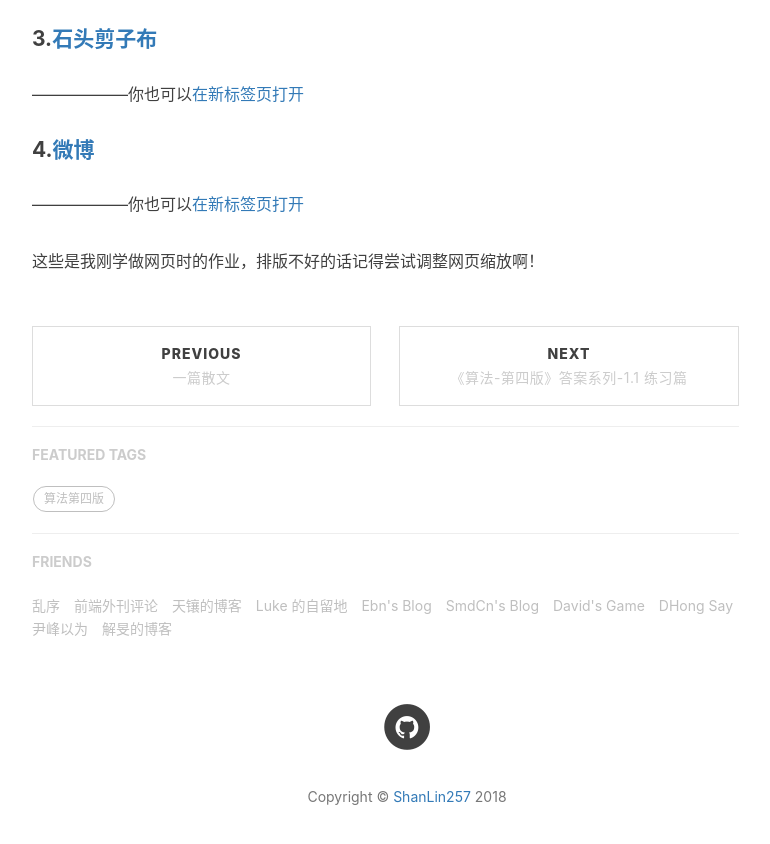
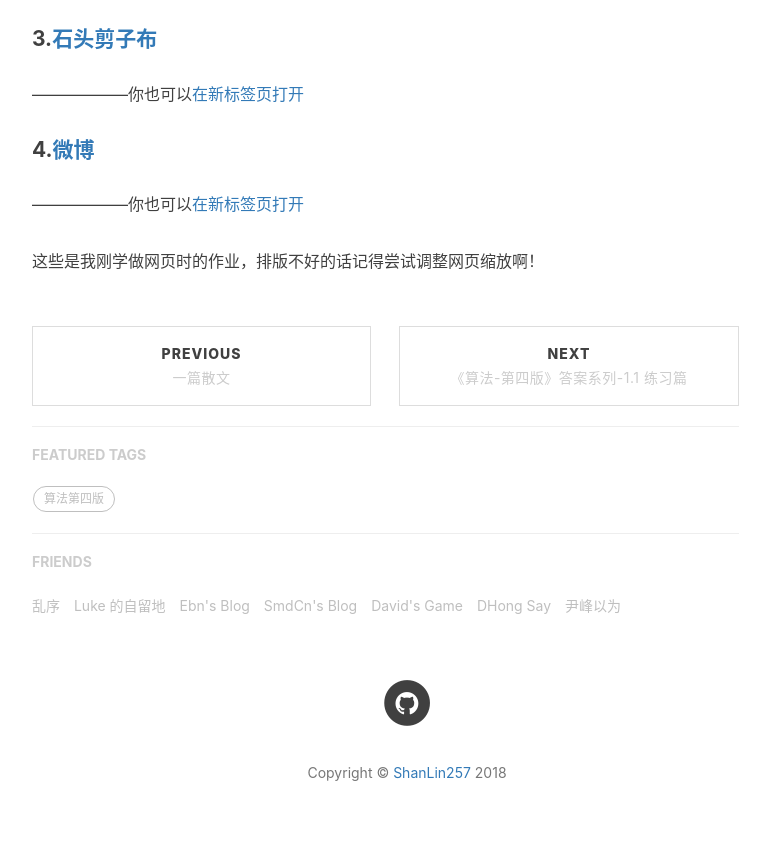
Before and after one commit to solidSpoon/solidSpoon.github.io.old, a Jekyll site: the page built from _posts/2018-6-9-54-homework.md, in a window 1280 px wide and 900 px high, scrolled down 822 px. Shown: the top 844 px of the window, without its empty margins (233-1003 px from the left). Built offline with Jekyll 4.4.1, drawn with Linux system fonts in a browser that asks for light colours; nearby versions of some CDN libraries; comment, search, counter and statistics services are not loaded.

Commit message:
小修改

```diff
--- a/_config.yml
+++ b/_config.yml
@@ -91,18 +91,8 @@ service-worker: true
 
 # Friends
 friends: [
-    {
-    #     title: "Su",
-    #     href: "http://su.gallery/"
-    # },{
-        title: "乱序",
+      { title: "乱序",
         href: "http://mida.re/"
-    },{
-        title: "前端外刊评论",
-        href: "http://qianduan.guru/"
-    },{
-        title: "天镶的博客",
-        href: "http://lingyu.wang/"
     },{
         title: "Luke 的自留地",
         href: "http://hmqk1995.github.io"
@@ -121,8 +111,5 @@ friends: [
     },{
         title: "尹峰以为",
         href: "http://ingf.github.io/"
-    },{
-        title: "解旻的博客",
-        href: "http://xieminis.me/"
     }
 ]
--- a/_layouts/keynote.html
+++ b/_layouts/keynote.html
@@ -127,7 +127,7 @@ layout: default
                 <h5>FRIENDS</h5>
                 <ul class="list-inline">
                     {% for friend in site.friends %}
-                        <li><a href="{{friend.href}}">{{friend.title}}</a></li>
+                        <li><a href="{{friend.href}}" target="view_window">{{friend.title}}</a></li>
                     {% endfor %}
                 </ul>
                 {% endif %}
--- a/_layouts/page.html
+++ b/_layouts/page.html
@@ -55,7 +55,7 @@ layout: default
                 <h5>FRIENDS</h5>
                 <ul class="list-inline">
                     {% for friend in site.friends %}
-                        <li><a href="{{friend.href}}">{{friend.title}}</a></li>
+                        <li><a href="{{friend.href}}" target="view_window">{{friend.title}}</a></li>
                     {% endfor %}
                 </ul>
                 {% endif %}
@@ -189,7 +189,7 @@ layout: default
                 <h5>FRIENDS</h5>
                 <ul class="list-inline">
                     {% for friend in site.friends %}
-                        <li><a href="{{friend.href}}">{{friend.title}}</a></li>
+                        <li><a href="{{friend.href}}" target="view_window">{{friend.title}}</a></li>
                     {% endfor %}
                 </ul>
                 {% endif %}
--- a/_layouts/post.html
+++ b/_layouts/post.html
@@ -152,7 +152,7 @@ layout: default
                 <h5>FRIENDS</h5>
                 <ul class="list-inline">
                     {% for friend in site.friends %}
-                        <li><a href="{{friend.href}}">{{friend.title}}</a></li>
+                        <li><a href="{{friend.href}}" target="view_window">{{friend.title}}</a></li>
                     {% endfor %}
                 </ul>
                 {% endif %}
--- a/_posts/2018-6-9-54-homework.md
+++ b/_posts/2018-6-9-54-homework.md
@@ -18,19 +18,19 @@ tags:
 
 
 #### 1.[国家地理](/54/ZhaoPianLiu/ZhaoPianLiu.html)
-------------------你也可以[在新标签页打开](/54/ZhaoPianLiu/ZhaoPianLiu.html){:target="_blank"}
+------------------你也可以[在新标签页打开](/54/ZhaoPianLiu/ZhaoPianLiu.html){:target="view_window"}
 
 
 #### 2.[卡片流](/54/KaPianLiu/KaPianLiu.html)
-------------------你也可以[在新标签页打开](/54/KaPianLiu/KaPianLiu.html){:target="_blank"}
+------------------你也可以[在新标签页打开](/54/KaPianLiu/KaPianLiu.html){:target="view_window"}
 
 
 #### 3.[石头剪子布](/54/CaiQuan/CaiQuan.html)
-------------------你也可以[在新标签页打开](/54/CaiQuan/CaiQuan.html){:target="_blank"}
+------------------你也可以[在新标签页打开](/54/CaiQuan/CaiQuan.html){:target="view_window"}
 
 
 #### 4.[微博](/54/WeiBo/zhuye.html)
-------------------你也可以[在新标签页打开](/54/WeiBo/zhuye.html){:target="_blank"}
+------------------你也可以[在新标签页打开](/54/WeiBo/zhuye.html){:target="view_window"}
 
 
 这些是我刚学做网页时的作业，排版不好的话记得尝试调整网页缩放啊！
```
Also changed, not shown: img/111avatar-hux-ny.jpg (deleted), img/avatar-hux (2).jpg (deleted), img/avatar-hux-home.jpg (deleted), img/blog-desktop.jpg (deleted), img/blog-keynote.jpg (deleted), img/blog-md-navbar.gif (deleted), img/blog-sidebar.jpg (deleted), img/post-bg-alibaba.jpg (deleted), img/post-bg-see-u-ali.jpg (deleted).
